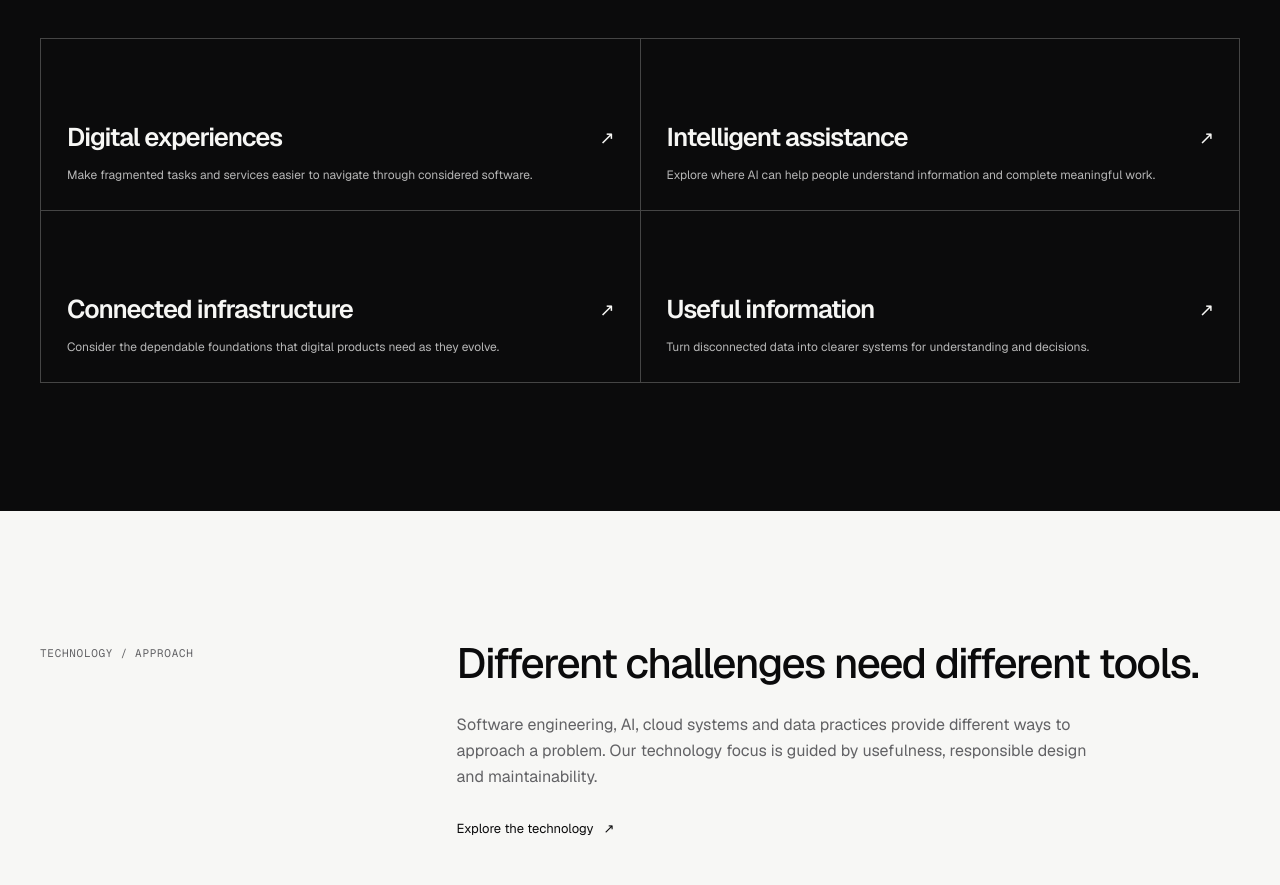
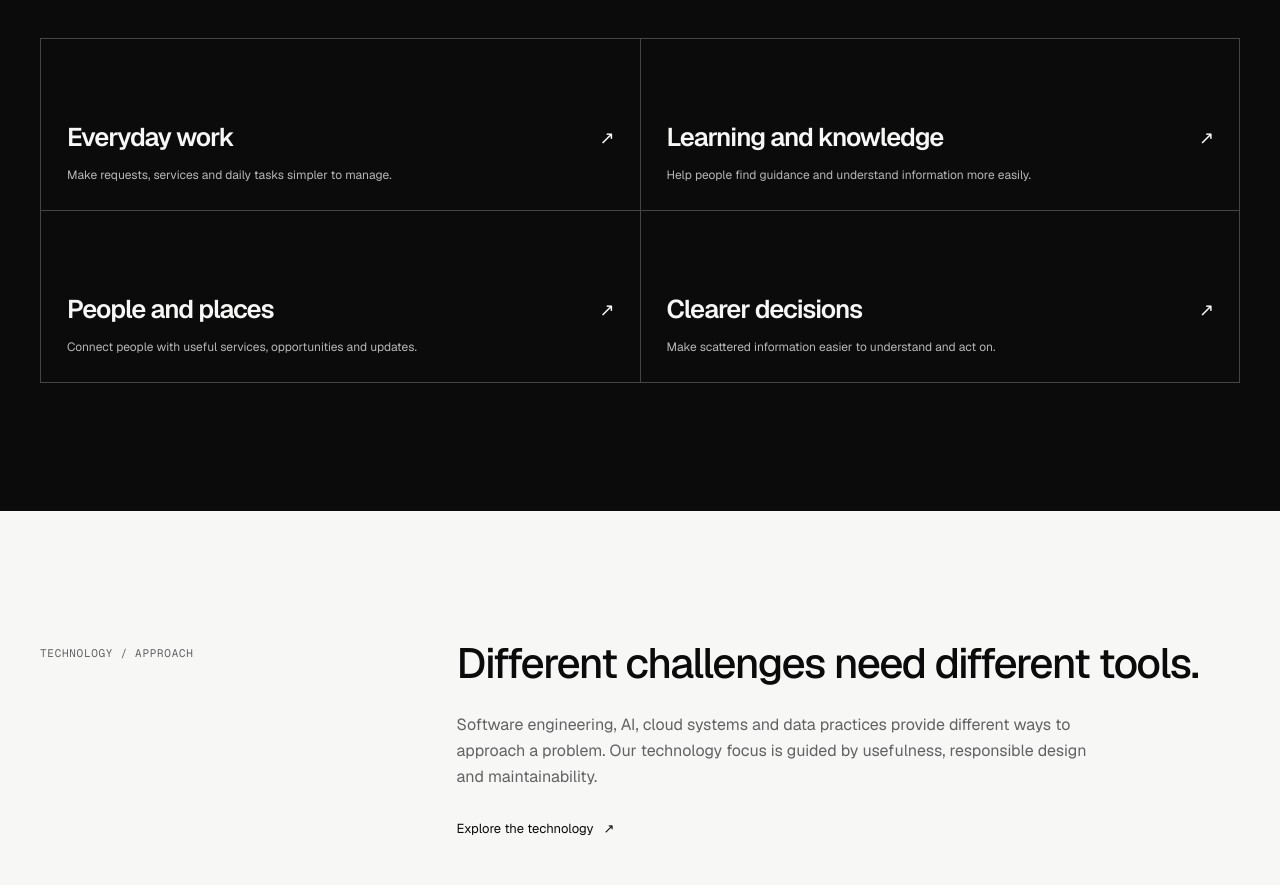
Before and after one commit to ejepsystems/ejepsystems, a Next.js app in the folder apps/web/: page / in a window 1280 px wide. Shown: the part 980-1865 px from the top of the page. Built offline with nearby package versions, Linux system fonts and the light colour scheme.

Commit message:
refine(home): link solution previews to human-centered use cases

```diff
--- a/apps/web/app/page.tsx
+++ b/apps/web/app/page.tsx
@@ -2,10 +2,10 @@ import Link from "next/link";
 import { PageFrame } from "@/components/page-frame";
 
 const directions=[
- {number:"01",title:"Digital experiences",description:"Make fragmented tasks and services easier to navigate through considered software.",href:"/products"},
- {number:"02",title:"Intelligent assistance",description:"Explore where AI can help people understand information and complete meaningful work.",href:"/products"},
- {number:"03",title:"Connected infrastructure",description:"Consider the dependable foundations that digital products need as they evolve.",href:"/products"},
- {number:"04",title:"Useful information",description:"Turn disconnected data into clearer systems for understanding and decisions.",href:"/products"}
+ {number:"01",title:"Everyday work",description:"Make requests, services and daily tasks simpler to manage.",href:"/solutions#workflows"},
+ {number:"02",title:"Learning and knowledge",description:"Help people find guidance and understand information more easily.",href:"/solutions#information"},
+ {number:"03",title:"People and places",description:"Connect people with useful services, opportunities and updates.",href:"/solutions#connected"},
+ {number:"04",title:"Clearer decisions",description:"Make scattered information easier to understand and act on.",href:"/solutions#data"}
 ];
 
 export default function Home(){return <PageFrame>
```
